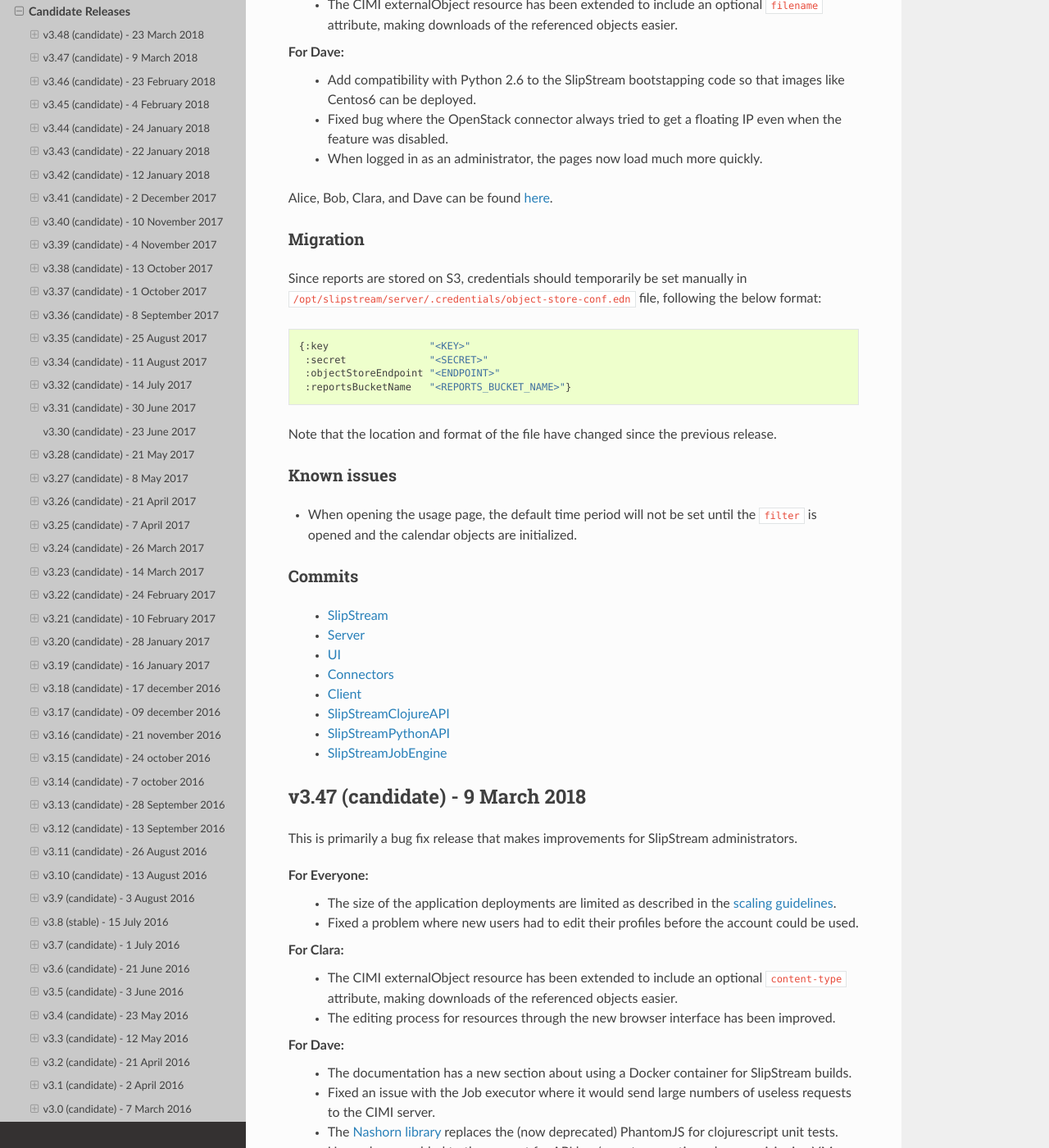
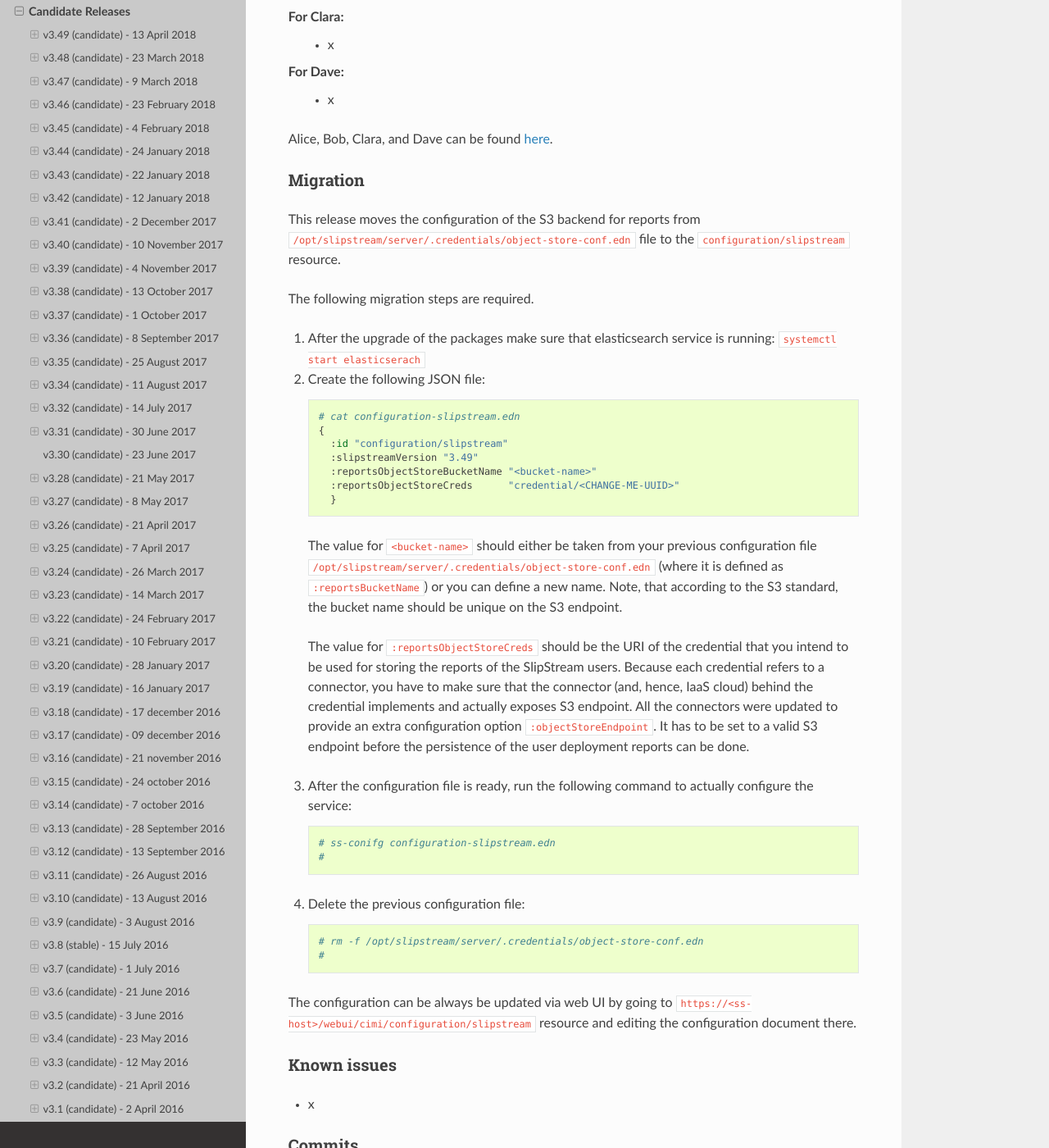
Before and after one commit to slipstream/SlipStreamDocumentation, a Sphinx documentation site: the page built from docs/release_notes/candidate_releases.rst, in a window 1280 px wide and 1400 px high, scrolled down 488 px. Shown: the whole window at 82% size. Built offline with Sphinx 7.4.7 and the Read the Docs theme 2.0.0, drawn with Linux system fonts in a browser that asks for light colours; some of the changed text lies outside the part shown.

Commit message:
initial version of release notes for v3.49 with ExternalObject migration

```diff
--- a/docs/release_notes/candidate_releases.rst
+++ b/docs/release_notes/candidate_releases.rst
@@ -4,6 +4,101 @@
 Results from each development cycle are packaged into candidate
 releases. We welcome feedback on these releases; however, these are
 **not** supported and **not** recommended for production deployments.
+
+v3.49 (candidate) - 13 April 2018
+---------------------------------
+
+External Object now has two types: generic and report.  The latter one is used
+for storing the deployment reports. The ``generic`` one can be used by anyone
+willing to store data on clouds' Object Store.  For details `see
+<http://ssdocs.sixsq.com/en/latest/tutorials/ss/data-management-model.html>_`.
+
+For Everyone:
+ - x
+
+For Clara:
+ - x
+
+For Dave:
+ - x
+
+Alice, Bob, Clara, and Dave can be found
+`here <http://sixsq.com/personae/>`_.
+
+Migration
+~~~~~~~~~
+
+This release moves the configuration of the S3 backend for reports from
+``/opt/slipstream/server/.credentials/object-store-conf.edn`` file to the
+``configuration/slipstream`` resource.
+
+The following migration steps are required.
+
+1. After the upgrade of the packages make sure that elasticsearch service is
+   running: ``systemctl start elasticserach``
+
+2. Create the following JSON file::
+
+    # cat configuration-slipstream.edn
+    {
+      :id "configuration/slipstream"
+      :slipstreamVersion "3.49"
+      :reportsObjectStoreBucketName "<bucket-name>"
+      :reportsObjectStoreCreds      "credential/<CHANGE-ME-UUID>"
+      }
+
+
+  The value for ``<bucket-name>`` should either be taken from your previous
+  configuration file
+  ``/opt/slipstream/server/.credentials/object-store-conf.edn`` (where it is
+  defined as ``:reportsBucketName``) or you can define a new name.  Note, that
+  according to the S3 standard, the bucket name should be unique on the S3
+  endpoint.
+
+  The value for ``:reportsObjectStoreCreds`` should be the URI of the
+  credential that you intend to be used for storing the reports of the
+  SlipStream users.  Because each credential refers to a connector, you have to
+  make sure that the connector (and, hence, IaaS cloud) behind the credential
+  implements and actually exposes S3 endpoint.  All the connectors were updated
+  to provide an extra configuration option ``:objectStoreEndpoint``.  It has to
+  be set to a valid S3 endpoint before the persistence of the user deployment
+  reports can be done.
+
+3. After the configuration file is ready, run the following command to actually
+   configure the service::
+
+   # ss-conifg configuration-slipstream.edn
+   #
+
+4. Delete the previous configuration file::
+
+   # rm -f /opt/slipstream/server/.credentials/object-store-conf.edn
+   #
+
+
+The configuration can be always be updated via web UI by going to
+``https://<ss-host>/webui/cimi/configuration/slipstream`` resource and editing
+the configuration document there.
+
+
+Known issues
+~~~~~~~~~~~~
+
+- x
+
+Commits
+~~~~~~~
+
+ -  `SlipStream <https://github.com/slipstream/SlipStream/compare/v3.48...v3.49>`__
+ -  `Server <https://github.com/slipstream/SlipStreamServer/compare/v3.48...v3.49>`__
+ -  `UI <https://github.com/slipstream/SlipStreamUI/compare/v3.48...v3.49>`__
+ -  `Connectors <https://github.com/slipstream/SlipStreamConnectors/compare/v3.48...v3.49>`__
+ -  `Client <https://github.com/slipstream/SlipStreamClient/compare/v3.48...v3.49>`__
+ -  `SlipStreamClojureAPI <https://github.com/slipstream/SlipStreamClojureAPI/compare/v3.48...v3.49>`__
+ -  `SlipStreamPythonAPI <https://github.com/slipstream/SlipStreamPythonAPI/compare/v3.48...v3.49>`__
+ -  `SlipStreamJobEngine <https://github.com/slipstream/SlipStreamJobEngine/compare/v3.48...v3.49>`__
+
+
 
 v3.48 (candidate) - 23 March 2018
 ---------------------------------
```
